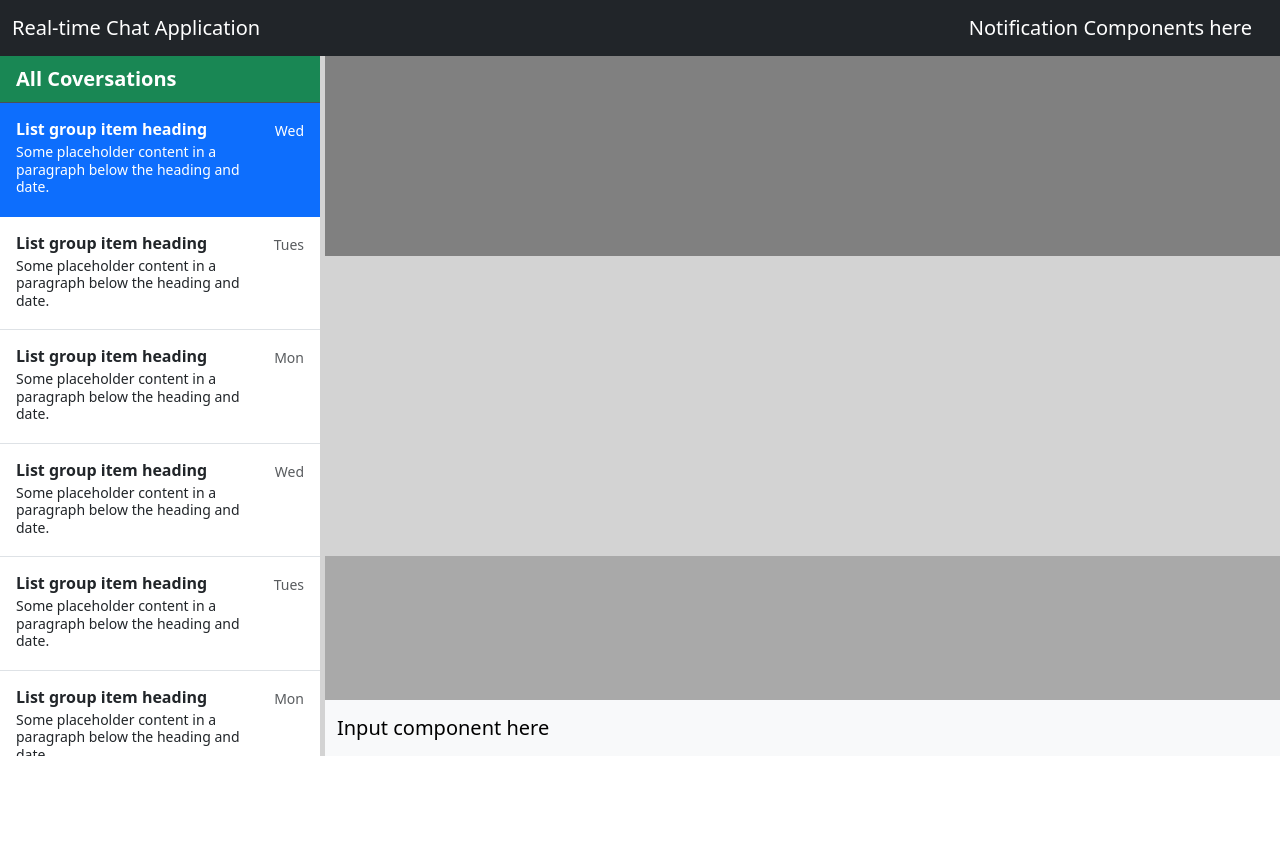
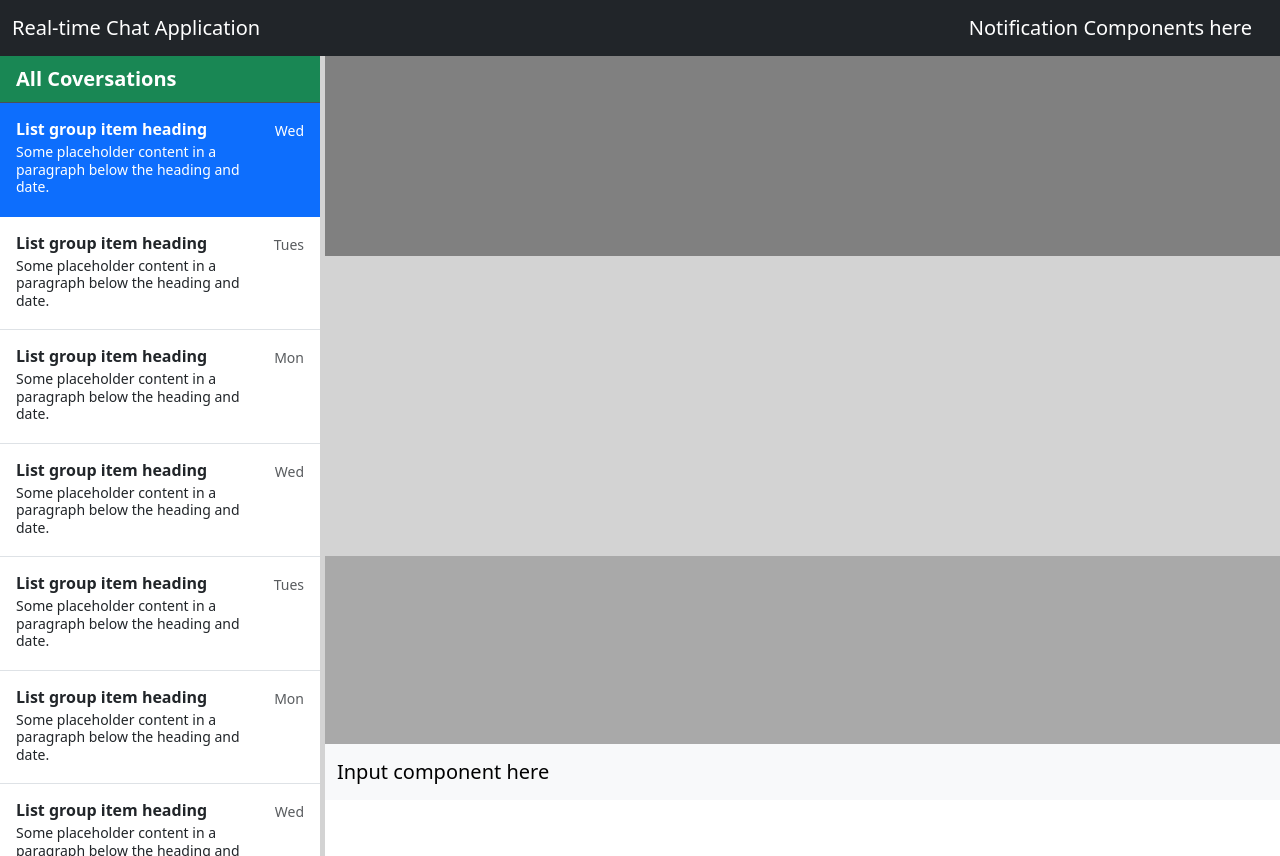
Before and after one commit to zakwanashfaq/chat_application, a React (Create React App) app in the folder client/: page /chat in a window 1280 px wide. Before the commit the page ends 800 px from the top, so only its background shows below. Built offline with nearby package versions, Linux system fonts and the light colour scheme.

Commit message:
window height altered

```diff
--- a/client/src/components/chat_window/chatWindow.tsx
+++ b/client/src/components/chat_window/chatWindow.tsx
@@ -1,7 +1,7 @@
 import { TChatWindowProps } from "../../types"
 
 export default function ChatPage(params: any) {
-    return <div className="vh-100">
+    return <div className="mh-100 p-0 m-0">
         <div className="container-fluid">
             <div className="row">
                 <nav className="navbar bg-dark" data-bs-theme="dark">
@@ -20,7 +20,6 @@ export default function ChatPage(params: any) {
                         <div style={{ width: "5px", backgroundColor: "lightGrey" }}></div>
                         <ChatWindow roomID="sdsd" />
                     </div>
-
                 </div>
             </div>
         </div>
@@ -28,7 +27,7 @@ export default function ChatPage(params: any) {
 }
 
 function ChatWindow(props: TChatWindowProps) {
-    return <div className="d-flex flex-column w-100" style={{ height: "700px" }}>
+    return <div className="d-flex flex-column w-100 vh-100">
         <Conversation />
         <div className="navbar sticky-bottom bg-body-tertiary">
             <div className="container-fluid">
@@ -48,7 +47,7 @@ function Conversation() {
 }
 
 function SideBar() {
-    return <div className="d-flex flex-column align-items-stretch flex-shrink-0 bg-body-tertiary" style={{ height: "700px" }}>
+    return <div className="d-flex vh-100 flex-column align-items-stretch flex-shrink-0 bg-body-tertiary">
         <a href="/" className="d-flex align-items-center flex-shrink-0 px-3 py-2 link-body-emphasis text-decoration-none border-bottom bg-success" data-bs-theme="dark">
             {/* <svg className="bi pe-none me-2" width="30" height="24"><use xlinkHref="#bootstrap"></use></svg> */}
             <span className="fs-5 fw-semibold">All Coversations</span>
```
